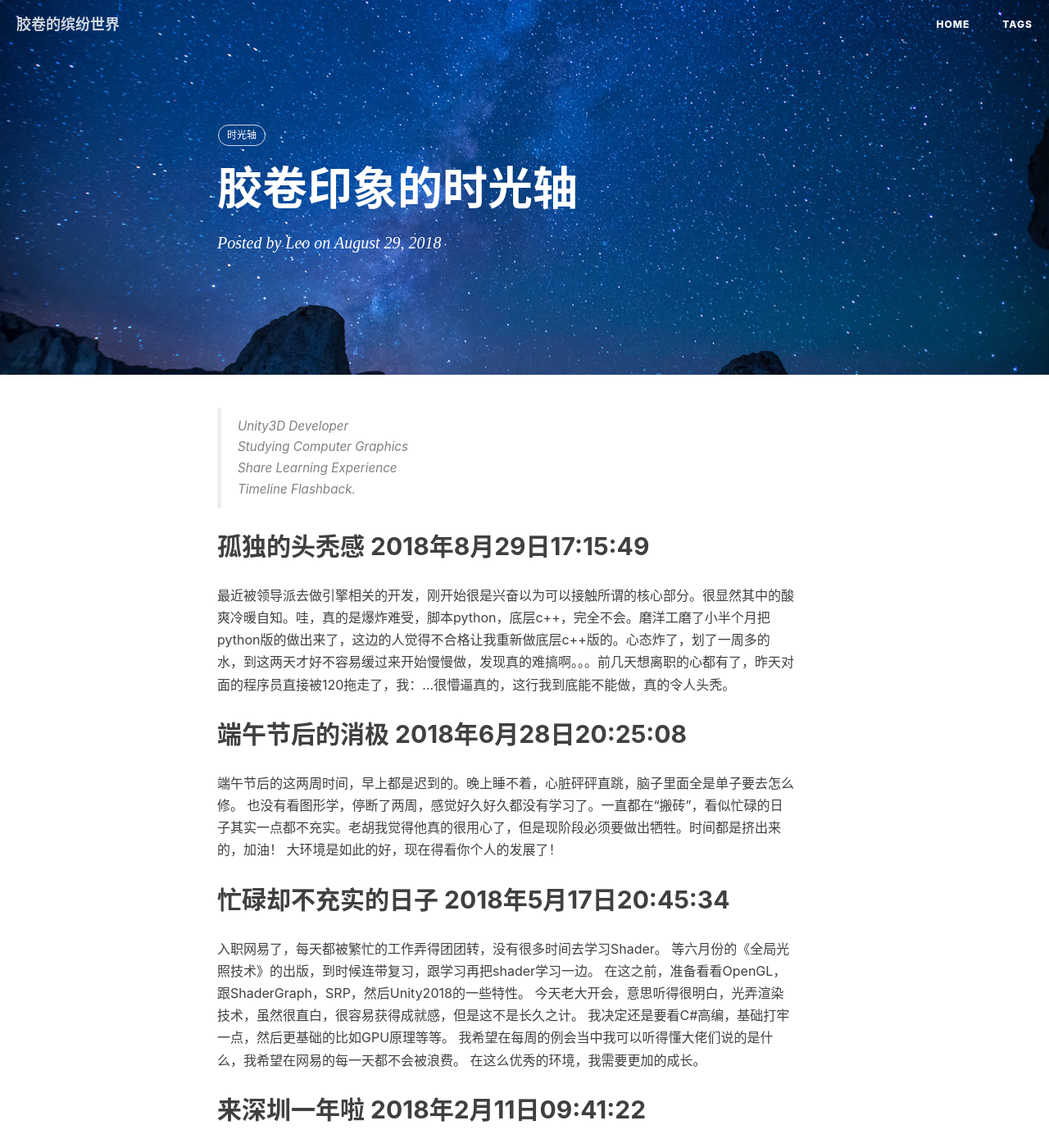
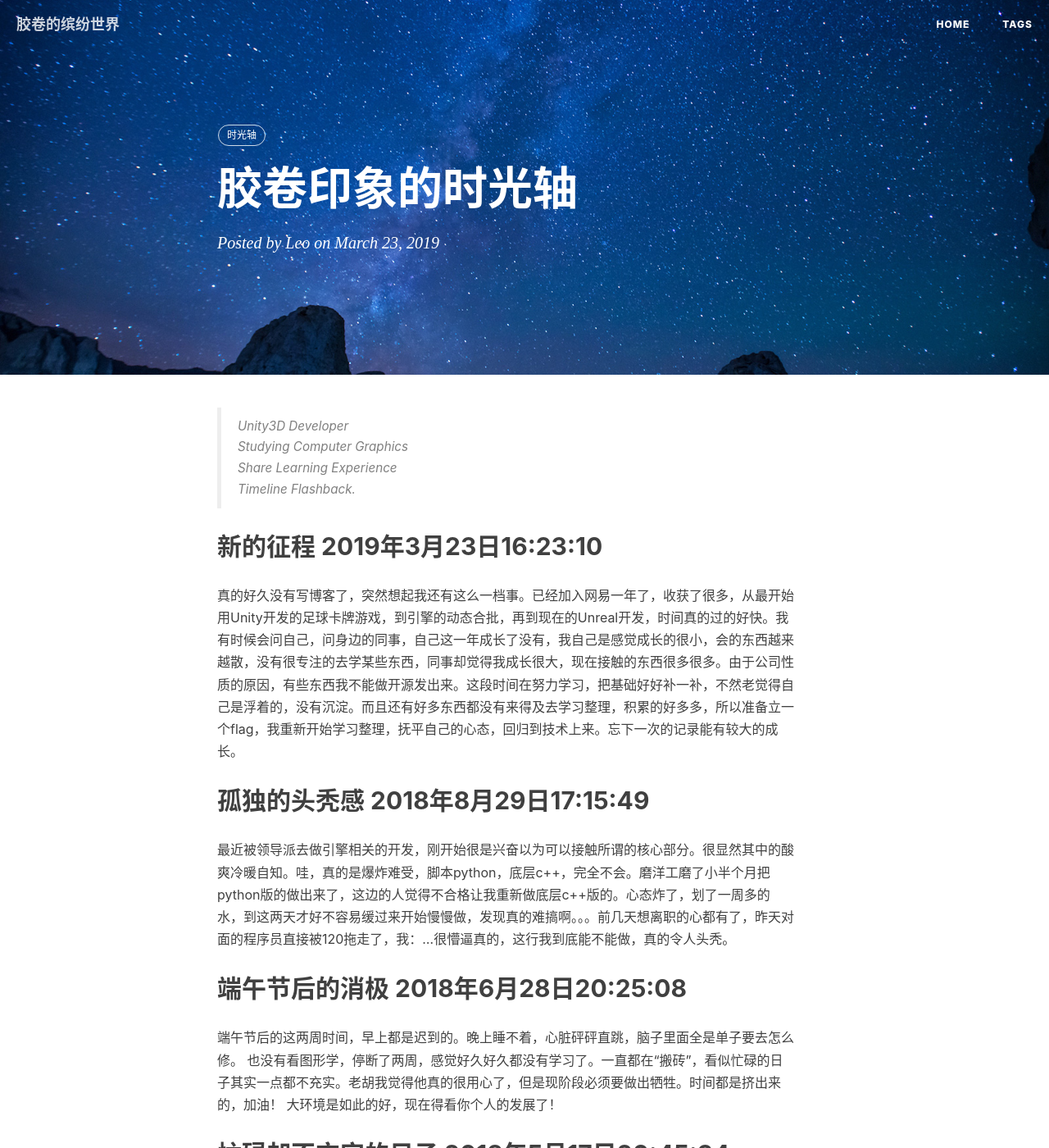
Before and after one commit to yqlizeao/yqlizeao.github.io, a Jekyll site: the page built from _posts/2017-06-25-myblog.markdown, in a window 1280 px wide and 1400 px high. Shown: the whole window at 82% size. Built offline with Jekyll 4.4.1, drawn with Linux system fonts in a browser that asks for light colours; nearby versions of some CDN libraries; comment, search, counter and statistics services are not loaded.

Commit message:
2019年3月23日16点29分时光轴更新

```diff
--- a/_config.yml
+++ b/_config.yml
@@ -3,8 +3,8 @@ title: 胶卷的缤纷世界
 SEOTitle: 胶卷印象的博客 | Leo Blog
 header-img: img/main.jpg
 email: yqlizeao@foxmail.com
-description: "Unity3D Developer,热爱渲染，希望自己也能写出绚丽的特效"
-keyword: "Unity3D,Shader"
+description: "Game Developer, 热爱渲染，希望自己也能写出绚丽的特效"
+keyword: "Unity3D, UnrealEngine, Shader"
 url: "https://yqlizeao.55555.io"              # your host, for absolute URL
 baseurl: ""                             # for example, '/blog' if your blog hosted on 'host/blog'
 timezone: CN
@@ -47,14 +47,14 @@ kramdown:
 
 
 # Disqus settings 评论系统
-#disqus_username: hux
+# disqus_username: hux
 
 # Netease setttings 网易设置
 netease_comment: false
+
 # LiveRe setttings
 # You can get your uid from https://livere.com/insight/myCode (General web site)
 livere_uid: MTAyMC8zMjE5OC84NzYy
-
 
 
 # Analytics settings
@@ -69,7 +69,7 @@ ga_domain: yqlizeao.55555.io
 
 # Sidebar settings  侧边栏
 sidebar: true                           # whether or not using Sidebar.
-sidebar-about-description: "用心积累，成长进步，<br>学习是一辈子的事情"
+sidebar-about-description: "用心积累，成长进步。<br>学习是一辈子的事情"
 sidebar-avatar: /img/touxiang.jpg      # use absolute URL, seeing it's used in both `/` and `/about/`
 
 
--- a/_posts/2017-06-25-myblog.markdown
+++ b/_posts/2017-06-25-myblog.markdown
@@ -1,7 +1,7 @@
 ---
 layout: post
 title: 胶卷印象的时光轴
-date: 2018-8-29 17:09:52
+date: 2019-3-23 16:29:52
 author: Leo
 header-img: img/article-title/myblog.jpg
 published: true
@@ -13,6 +13,11 @@ tags:
 > Studying Computer Graphics<br>
 > Share Learning Experience<br>
 > Timeline Flashback.<br>
+
+## 新的征程 2019年3月23日16:23:10
+
+真的好久没有写博客了，突然想起我还有这么一档事。已经加入网易一年了，收获了很多，从最开始用Unity开发的足球卡牌游戏，到引擎的动态合批，再到现在的Unreal开发，时间真的过的好快。我有时候会问自己，问身边的同事，自己这一年成长了没有，我自己是感觉成长的很小，会的东西越来越散，没有很专注的去学某些东西，同事却觉得我成长很大，现在接触的东西很多很多。由于公司性质的原因，有些东西我不能做开源发出来。这段时间在努力学习，把基础好好补一补，不然老觉得自己是浮着的，没有沉淀。而且还有好多东西都没有来得及去学习整理，积累的好多多，所以准备立一个flag，我重新开始学习整理，抚平自己的心态，回归到技术上来。忘下一次的记录能有较大的成长。
+
 
 ## 孤独的头秃感  2018年8月29日17:15:49
 
```
Also changed, not shown: sw.js (+0 -8 lines).
